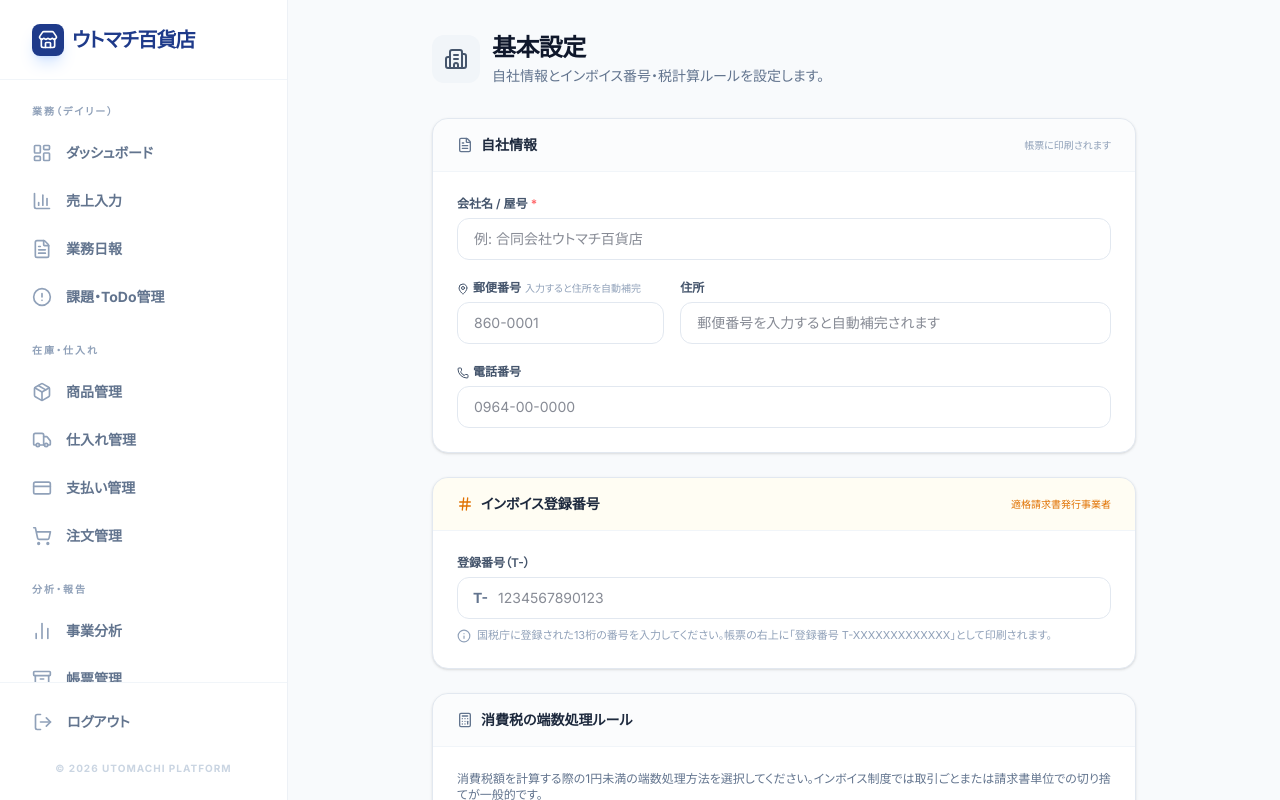
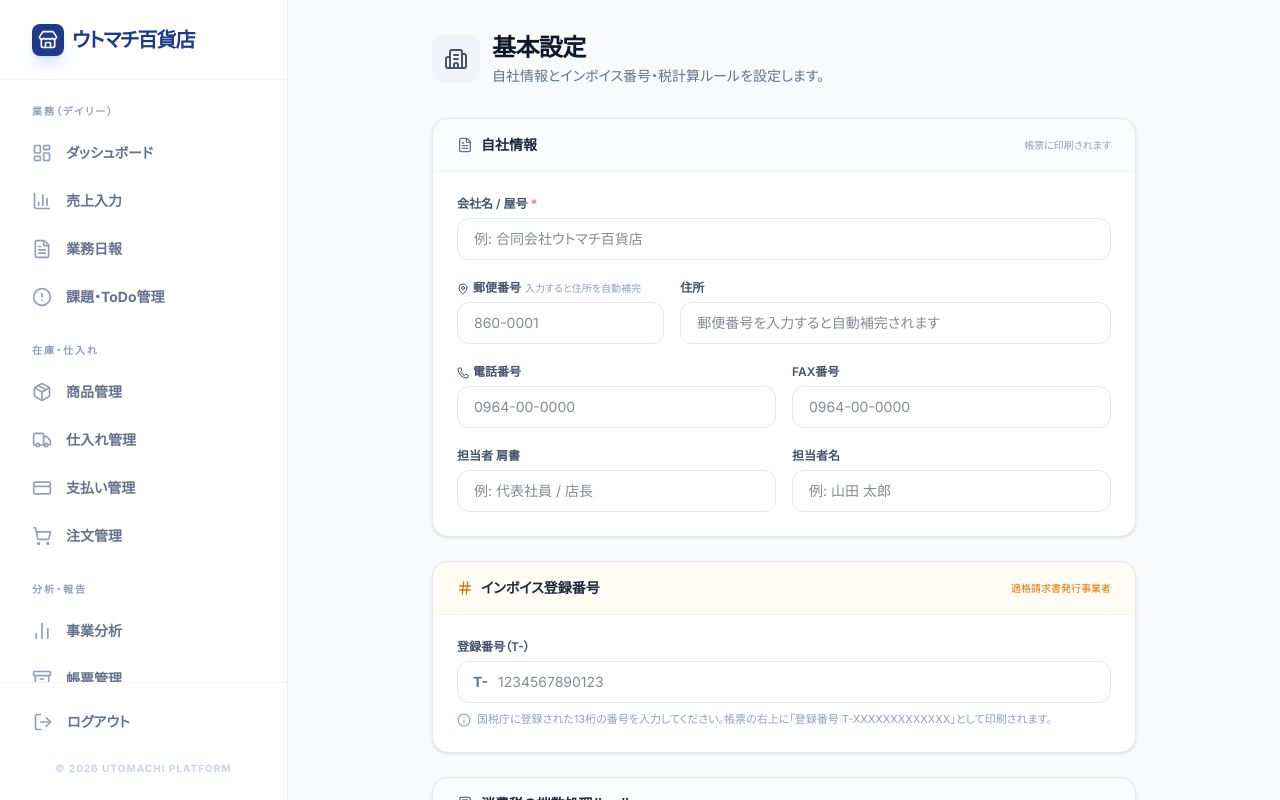
Before and after one commit to koji0903/utomachi100katen, a Next.js app: page /settings in a window 1280 px wide. Built offline with nearby package versions, Linux system fonts and the light colour scheme; no server answers; the database is empty; sample sign-in values are in the browser's storage.

Commit message:
自社情報の拡張（振込先2件、FAX番号、担当者情報）と、各種帳票への反映

```diff
--- a/src/app/settings/page.tsx
+++ b/src/app/settings/page.tsx
@@ -199,7 +199,8 @@ export default function SettingsPage() {
                             </div>
                         </div>
 
-                        {/* 電話番号 */}
+                        {/* 電話番号 + FAX */}
+                        <div className="grid grid-cols-1 sm:grid-cols-2 gap-4">
                             <div>
                                 <label className="block text-xs font-semibold text-slate-600 mb-1.5">
                                     <Phone className="w-3 h-3 inline mr-1" />電話番号
@@ -211,6 +212,47 @@ export default function SettingsPage() {
                                     placeholder="0964-00-0000"
                                     className="w-full px-4 py-2.5 border border-slate-200 rounded-xl text-sm focus:outline-none focus:ring-2 focus:ring-blue-500/30 focus:border-blue-400 transition-colors"
                                 />
+                            </div>
+                            <div>
+                                <label className="block text-xs font-semibold text-slate-600 mb-1.5">
+                                    FAX番号
+                                </label>
+                                <input
+                                    type="tel"
+                                    value={form.fax}
+                                    onChange={e => handleChange("fax", e.target.value)}
+                                    placeholder="0964-00-0000"
+                                    className="w-full px-4 py-2.5 border border-slate-200 rounded-xl text-sm focus:outline-none focus:ring-2 focus:ring-blue-500/30 focus:border-blue-400 transition-colors"
+                                />
+                            </div>
+                        </div>
+
+                        {/* 担当者情報 */}
+                        <div className="grid grid-cols-1 sm:grid-cols-2 gap-4">
+                            <div>
+                                <label className="block text-xs font-semibold text-slate-600 mb-1.5 text-blue-600">
+                                    担当者 肩書
+                                </label>
+                                <input
+                                    type="text"
+                                    value={form.picTitle}
+                                    onChange={e => handleChange("picTitle", e.target.value)}
+                                    placeholder="例: 代表社員 / 店長"
+                                    className="w-full px-4 py-2.5 border border-slate-200 rounded-xl text-sm focus:outline-none focus:ring-2 focus:ring-blue-500/30 focus:border-blue-400 transition-colors"
+                                />
+                            </div>
+                            <div>
+                                <label className="block text-xs font-semibold text-slate-600 mb-1.5 text-blue-600">
+                                    担当者名
+                                </label>
+                                <input
+                                    type="text"
+                                    value={form.picName}
+                                    onChange={e => handleChange("picName", e.target.value)}
+                                    placeholder="例: 山田 太郎"
+                                    className="w-full px-4 py-2.5 border border-slate-200 rounded-xl text-sm focus:outline-none focus:ring-2 focus:ring-blue-500/30 focus:border-blue-400 transition-colors"
+                                />
+                            </div>
                         </div>
                     </div>
                 </div>
@@ -288,7 +330,10 @@ export default function SettingsPage() {
                         <h2 className="font-semibold text-slate-800 text-sm">振込先口座</h2>
                         <span className="ml-auto text-[10px] text-slate-400">支払明細書に印刷されます</span>
                     </div>
-                    <div className="p-6 space-y-4">
+                    <div className="p-6 space-y-8 divide-y divide-slate-100">
+                        {/* 第1口座 */}
+                        <div className="space-y-4">
+                            <h3 className="text-xs font-bold text-slate-400 bg-slate-50 px-2 py-1 rounded w-fit">第1口座</h3>
                             <div className="grid grid-cols-1 sm:grid-cols-2 gap-4">
                                 <div>
                                     <label className="block text-xs font-semibold text-slate-600 mb-1.5">銀行名</label>
@@ -320,6 +365,45 @@ export default function SettingsPage() {
                                     <label className="block text-xs font-semibold text-slate-600 mb-1.5">口座名義</label>
                                     <input type="text" value={form.bankAccountHolder ?? ""} onChange={e => handleChange("bankAccountHolder", e.target.value)}
                                         placeholder="ウトマチヒャッカテン" className="w-full px-4 py-2.5 border border-slate-200 rounded-xl text-sm focus:outline-none focus:ring-2 focus:ring-rose-300 focus:border-rose-400 transition-colors" />
+                                </div>
+                            </div>
+                        </div>
+
+                        {/* 第2口座 */}
+                        <div className="pt-8 space-y-4">
+                            <h3 className="text-xs font-bold text-slate-400 bg-slate-50 px-2 py-1 rounded w-fit">第2口座（任意）</h3>
+                            <div className="grid grid-cols-1 sm:grid-cols-2 gap-4">
+                                <div>
+                                    <label className="block text-xs font-semibold text-slate-600 mb-1.5">銀行名</label>
+                                    <input type="text" value={form.bankName2 ?? ""} onChange={e => handleChange("bankName2", e.target.value)}
+                                        placeholder="例: 楽天銀行" className="w-full px-4 py-2.5 border border-slate-200 rounded-xl text-sm focus:outline-none focus:ring-2 focus:ring-rose-300 focus:border-rose-400 transition-colors" />
+                                </div>
+                                <div>
+                                    <label className="block text-xs font-semibold text-slate-600 mb-1.5">支店名</label>
+                                    <input type="text" value={form.bankBranch2 ?? ""} onChange={e => handleChange("bankBranch2", e.target.value)}
+                                        placeholder="例: 第一営業支店" className="w-full px-4 py-2.5 border border-slate-200 rounded-xl text-sm focus:outline-none focus:ring-2 focus:ring-rose-300 focus:border-rose-400 transition-colors" />
+                                </div>
+                            </div>
+                            <div className="grid grid-cols-1 sm:grid-cols-3 gap-4">
+                                <div>
+                                    <label className="block text-xs font-semibold text-slate-600 mb-1.5">口座種別</label>
+                                    <select value={form.bankAccountType2 ?? "普通"} onChange={e => handleChange("bankAccountType2", e.target.value)}
+                                        className="w-full px-4 py-2.5 border border-slate-200 rounded-xl text-sm focus:outline-none focus:ring-2 focus:ring-rose-300 focus:border-rose-400 transition-colors bg-white">
+                                        <option value="普通">普通</option>
+                                        <option value="当座">当座</option>
+                                    </select>
+                                </div>
+                                <div>
+                                    <label className="block text-xs font-semibold text-slate-600 mb-1.5">口座番号</label>
+                                    <input type="text" value={form.bankAccountNumber2 ?? ""} onChange={e => handleChange("bankAccountNumber2", e.target.value)}
+                                        placeholder="1234567" inputMode="numeric" maxLength={10}
+                                        className="w-full px-4 py-2.5 border border-slate-200 rounded-xl text-sm font-mono focus:outline-none focus:ring-2 focus:ring-rose-300 focus:border-rose-400 transition-colors" />
+                                </div>
+                                <div>
+                                    <label className="block text-xs font-semibold text-slate-600 mb-1.5">口座名義</label>
+                                    <input type="text" value={form.bankAccountHolder2 ?? ""} onChange={e => handleChange("bankAccountHolder2", e.target.value)}
+                                        placeholder="ウトマチヒャッカテン" className="w-full px-4 py-2.5 border border-slate-200 rounded-xl text-sm focus:outline-none focus:ring-2 focus:ring-rose-300 focus:border-rose-400 transition-colors" />
+                                </div>
                             </div>
                         </div>
                     </div>
--- a/src/components/DocumentPreviewModal.tsx
+++ b/src/components/DocumentPreviewModal.tsx
@@ -299,7 +299,13 @@ export function DocumentPreviewModal({
                                     〒{companySettings?.zipCode}<br />
                                     {companySettings?.address}<br />
                                     TEL: {companySettings?.tel}
+                                    {companySettings?.fax && <span style={{ marginLeft: "8px" }}>FAX: {companySettings.fax}</span>}
                                 </div>
+                                {companySettings?.picName && (
+                                    <div style={{ fontSize: "10px", color: "#666", marginTop: "2px" }}>
+                                        担当者: {companySettings.picTitle} {companySettings.picName}
+                                    </div>
+                                )}
                                 {companySettings?.invoiceNumber && (
                                     <div style={{ fontSize: "10px", color: "#666", marginTop: "2px" }}>
                                         登録番号: {companySettings.invoiceNumber}
@@ -471,17 +477,36 @@ export function DocumentPreviewModal({
                         )}
 
                         {/* ── Bank info (for payments & invoices) ── */}
-                        {(isPaymentSummary || isInvoice) && (companySettings?.bankName || companySettings?.bankAccountNumber) && (
+                        {(isPaymentSummary || isInvoice) && (companySettings?.bankName || companySettings?.bankAccountNumber || companySettings?.bankName2) && (
                             <div style={{
-                                marginTop: "20px", padding: "12px 16px", border: `1px solid ${BRAND}`,
+                                marginTop: "20px", display: "grid", gridTemplateColumns: companySettings?.bankName2 ? "1fr 1fr" : "1fr", gap: "12px"
+                            }}>
+                                {(companySettings?.bankName || companySettings?.bankAccountNumber) && (
+                                    <div style={{
+                                        padding: "12px 16px", border: `1px solid ${BRAND}`,
                                         borderRadius: "6px", backgroundColor: BRAND_LIGHT, fontSize: "11px", lineHeight: "1.8"
                                     }}>
-                                <div style={{ fontWeight: 700, marginBottom: "4px", color: BRAND_DARK }}>振込先口座</div>
+                                        <div style={{ fontWeight: 700, marginBottom: "4px", color: BRAND_DARK }}>振込先口座1</div>
                                         <div>
                                             {companySettings.bankName} {companySettings.bankBranch} {companySettings.bankAccountType}
                                             口座番号: {companySettings.bankAccountNumber}
                                         </div>
                                         <div>口座名義: {companySettings.bankAccountHolder}</div>
+                                    </div>
+                                )}
+                                {(companySettings?.bankName2 || companySettings?.bankAccountNumber2) && (
+                                    <div style={{
+                                        padding: "12px 16px", border: `1px solid #ddd`,
+                                        borderRadius: "6px", backgroundColor: "#f9f9f9", fontSize: "11px", lineHeight: "1.8"
+                                    }}>
+                                        <div style={{ fontWeight: 700, marginBottom: "4px", color: "#666" }}>振込先口座2</div>
+                                        <div>
+                                            {companySettings.bankName2} {companySettings.bankBranch2} {companySettings.bankAccountType2}
+                                            口座番号: {companySettings.bankAccountNumber2}
+                                        </div>
+                                        <div>口座名義: {companySettings.bankAccountHolder2}</div>
+                                    </div>
+                                )}
                             </div>
                         )}
 
--- a/src/lib/store.ts
+++ b/src/lib/store.ts
@@ -25,12 +25,21 @@ export interface CompanySettings {
     tel: string;
     invoiceNumber: string;  // T-XXXXXXXXXXXXX
     roundingMode: RoundingMode;
-    // 挙込先口座
+    fax?: string;            // FAX番号
+    picName?: string;        // 担当者名
+    picTitle?: string;       // 担当者肩書
+    // 振込先口座1
     bankName?: string;       // 銀行名
     bankBranch?: string;     // 支店名
     bankAccountType?: string; // 普通 / 当座
     bankAccountNumber?: string;
     bankAccountHolder?: string;
+    // 振込先口座2
+    bankName2?: string;
+    bankBranch2?: string;
+    bankAccountType2?: string;
+    bankAccountNumber2?: string;
+    bankAccountHolder2?: string;
     // ブランド資産
     logoUrl?: string;        // ロゴ画像 URL
     sealUrl?: string;        // 印影画像 URL
@@ -45,11 +54,19 @@ export const DEFAULT_COMPANY_SETTINGS: CompanySettings = {
     tel: '',
     invoiceNumber: '',
     roundingMode: 'floor',
+    fax: '',
+    picName: '',
+    picTitle: '',
     bankName: '',
     bankBranch: '',
     bankAccountType: '普通',
     bankAccountNumber: '',
     bankAccountHolder: '',
+    bankName2: '',
+    bankBranch2: '',
+    bankAccountType2: '普通',
+    bankAccountNumber2: '',
+    bankAccountHolder2: '',
     weatherFetchTime: '14:00',
 };
 
```
Lines whose indentation alone changed are shown as unchanged.
